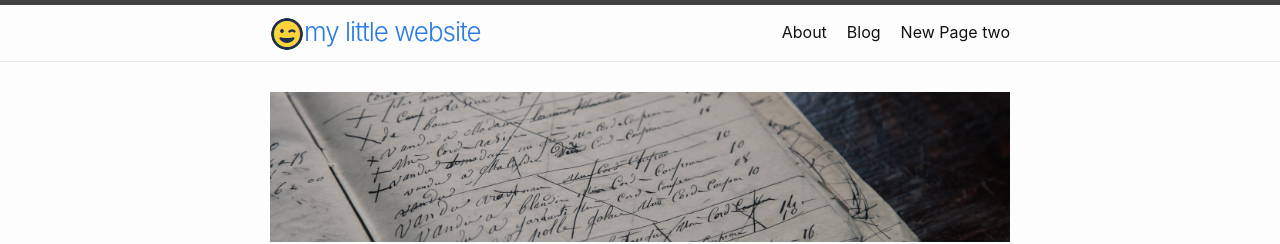
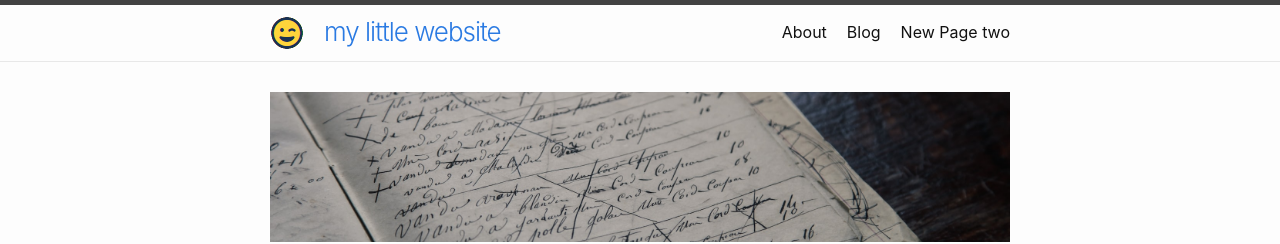
Before and after one commit to ptrjst/blog-demo, a Jekyll site: the page built from index.md, in a window 1280 px wide. Shown: the top 244 px of the page. Built offline with Jekyll 4.4.1, drawn with Linux system fonts in a browser that asks for light colours.

Commit message:
updated the website logo
Signed-off-by: ptrjst <ptrjst@users.noreply.github.com>

```diff
--- a/_sass/minima/_layout.scss
+++ b/_sass/minima/_layout.scss
@@ -258,8 +258,9 @@
  * User defined additions
  */
  .site-title-logo {
+  @include relative-font-size(0.75);
   line-height: $base-line-height * $base-font-size * 2.25;
-  margin-bottom: 0;
+  margin: 0px 20px 0px 0px;
   float: left;
 }
 
```
Also changed, not shown: .obsidian/app.json, .obsidian/community-plugins.json (added), about.md (line endings or trailing spaces), 1 other file.
